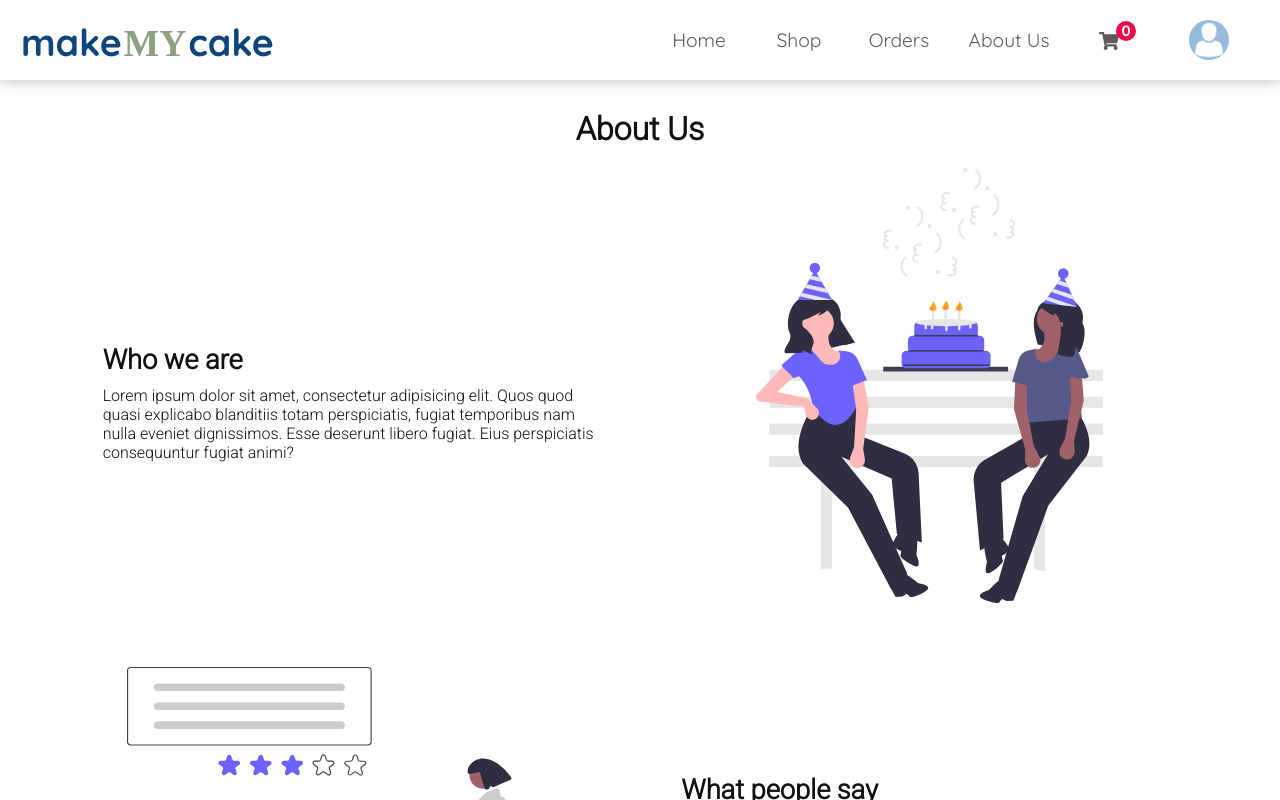
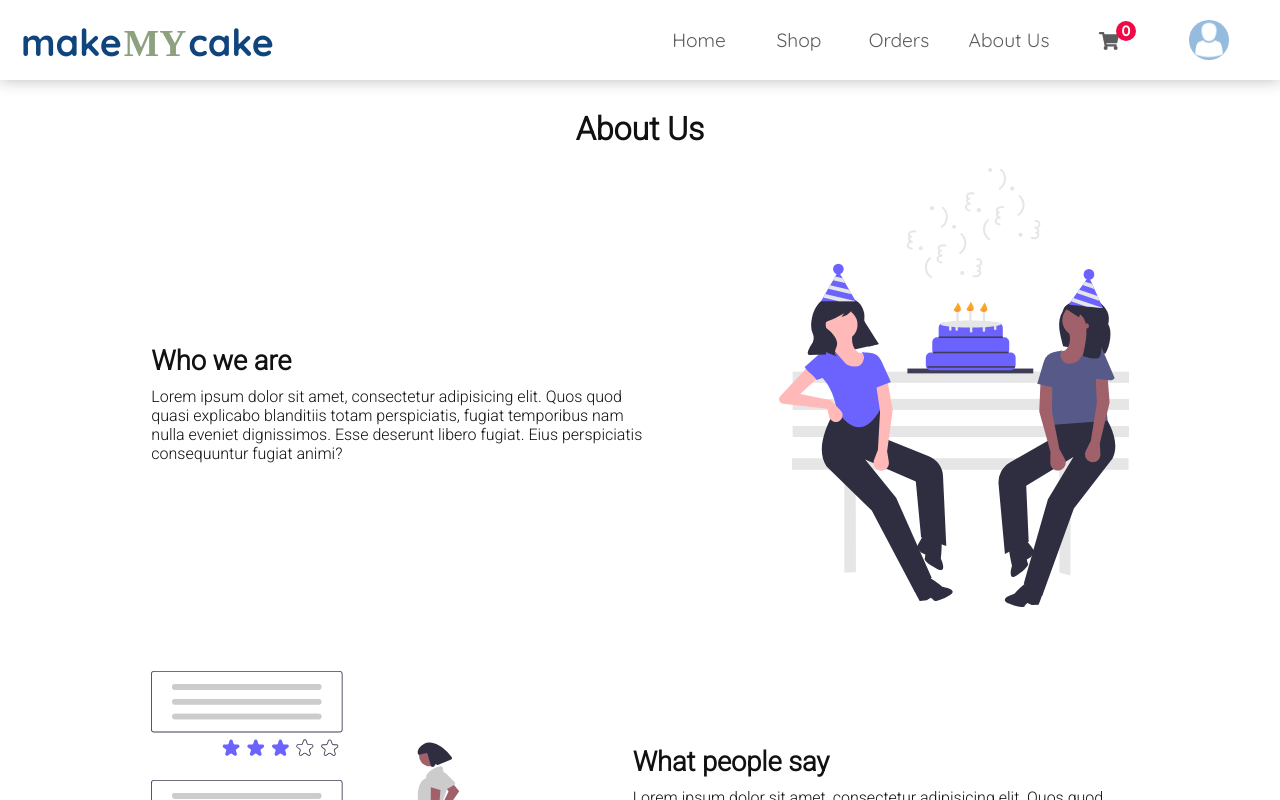
Before and after one commit to dev-siva98/web, a React (Create React App) app: page /about in a window 1280 px wide. Shown: the top 800 px of the page. Built offline with nearby package versions, Linux system fonts and the light colour scheme; no server answers; a web font is replaced by a local one.

Commit message:
last commit

```diff
--- a/src/Components/Pages/About/About.css
+++ b/src/Components/Pages/About/About.css
@@ -31,20 +31,14 @@
 }
 
 .about-part-image {
-    width: 40%;
-    flex-shrink: 0;
-    order: unset;
     padding-bottom: 20px;
     text-align: center;
 }
 
 .about-part-img {
-    width: 90%;
+    width: 350px;
 }
 
-.about-part-img.large {
-    width: 70%;
-}
 
 .about-part-text {
     width: 40%;
--- a/src/Components/Pages/About/About.js
+++ b/src/Components/Pages/About/About.js
@@ -21,7 +21,7 @@ function About() {
                             </p>
                         </div>
                         <div className="about-part-image">
-                            <img className='about-part-img large' src="images/celeb-cake.svg" alt="part" />
+                            <img className='about-part-img' src="images/celeb-cake.svg" alt="part" />
                         </div>
                     </div>
                     <div className="about-part part-second">
--- a/src/Components/Pages/Home/Home.css
+++ b/src/Components/Pages/Home/Home.css
@@ -1,6 +1,7 @@
 .home-section {
     position: relative;
-    background-color: #fff;
+    background: rgb(232, 253, 255);
+    background: linear-gradient(90deg, rgba(232, 253, 255, 1) 0%, rgba(255, 255, 255, 1) 70%, rgba(255, 243, 233, 1) 100%);
     top: 80px;
 }
 
@@ -116,22 +117,27 @@
         flex-direction: column;
         text-align: center;
     }
+
     .home-section-main-content {
         order: 2;
         width: 90%;
     }
+
     .home-section-main-image {
         order: 1;
         width: 90%;
     }
+
     .cake-section {
         flex-direction: column;
         align-items: center;
     }
+
     .cake-category {
         width: 90%;
         margin: 20px 0;
     }
+
     .explore-image {
         width: 90%;
     }
--- a/src/Components/Pages/Home/Home.js
+++ b/src/Components/Pages/Home/Home.js
@@ -23,7 +23,7 @@ function Home() {
                             </p>
                         </div>
                         <div className="home-section-main-image">
-                            <img className='home-main-svg' src="images/birthday.svg" alt="Hey" />
+                            <img className='home-main-svg' src="images/home-cake.png" alt="home" />
                         </div>
                     </div>
                     <div className="home-section-explore">
```
Also changed, not shown: public/images/cake-home.jpg (added), public/images/home-cake.png (added).
